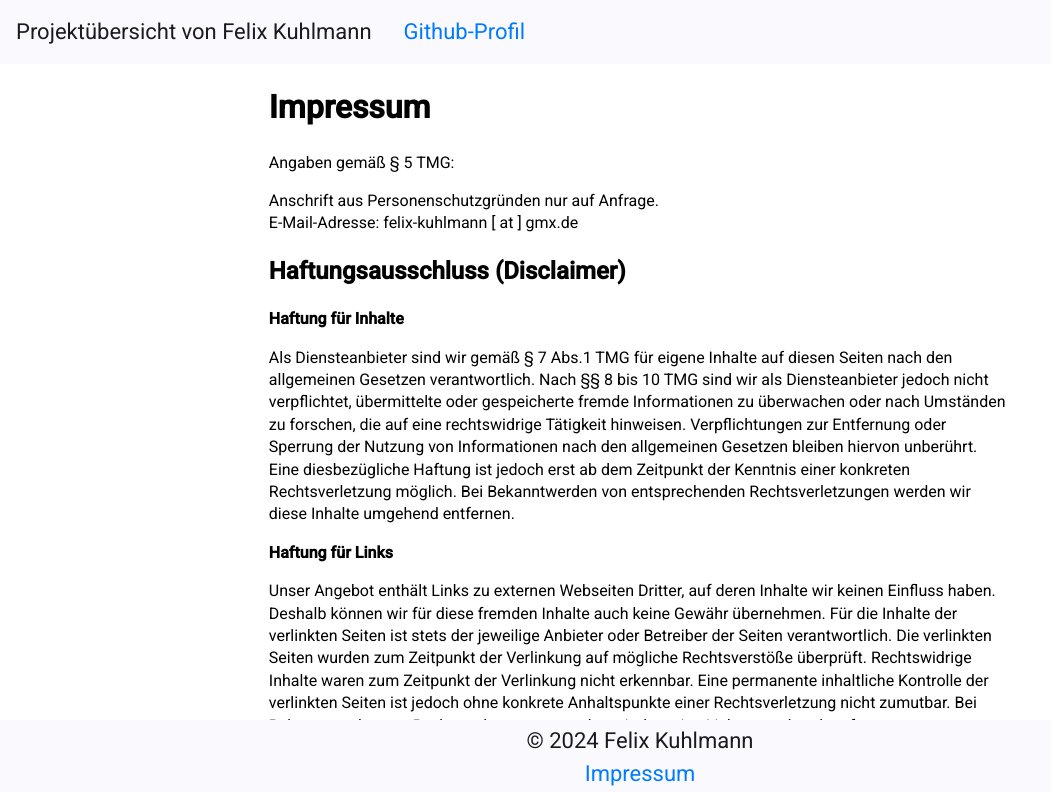
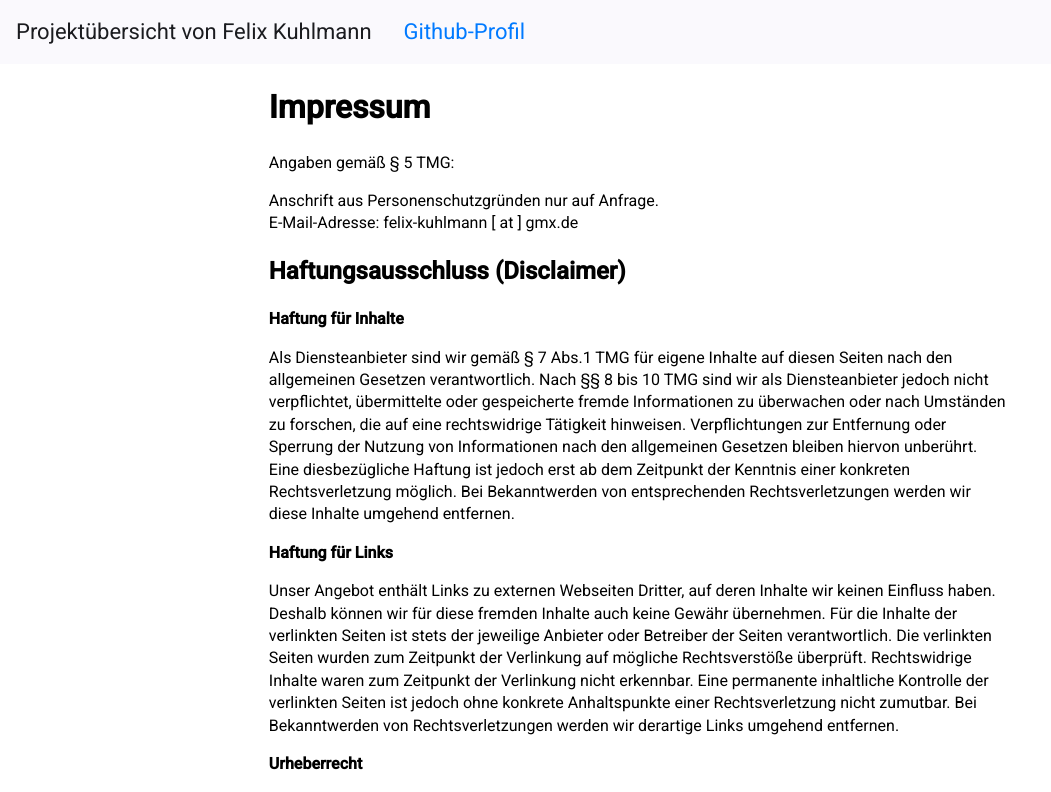
Before and after one commit to felix-khlmnn/f-kuhlmann.de, an Angular app: page /impressum in a window 1280 px wide. Shown: the top 792 px of the page, without its empty margins (0-1051 px from the left). Built offline with nearby package versions, Linux system fonts and the light colour scheme.

Commit message:
Fix footer

```diff
--- a/src/app/app.component.css
+++ b/src/app/app.component.css
@@ -0,0 +1,9 @@
+.app-container {
+    display: flex;
+    flex-direction: column;
+    min-height: 100vh;
+}
+
+.content {
+    flex: 1;
+}
--- a/src/app/app.component.html
+++ b/src/app/app.component.html
@@ -1,3 +1,7 @@
-<app-toolbar [toolbarTitle]="title" [githubUsername]="githubUsername" ></app-toolbar>
-<router-outlet></router-outlet>
-<app-footer></app-footer>
+<div class="app-container">
+    <app-toolbar [toolbarTitle]="title" [githubUsername]="githubUsername"></app-toolbar>
+    <div class="content">
+        <router-outlet class="content"></router-outlet>
+    </div>
+    <app-footer></app-footer>
+</div>
--- a/src/app/footer/footer.component.css
+++ b/src/app/footer/footer.component.css
@@ -1,7 +1,4 @@
 .footer {
-    position: fixed;
-    bottom: 0;
-    left: 0;
     width: 100%;
     justify-content: center;
     align-items: center;
--- a/src/app/imprint/information/information.component.css
+++ b/src/app/imprint/information/information.component.css
@@ -1,6 +1,7 @@
 .information-container {
     max-width: var(--section-width);
-    margin: 0 auto;
+    margin: 1rem auto;
+    min-height: auto;
 }
 
 @media (max-width: 800px) {
```
